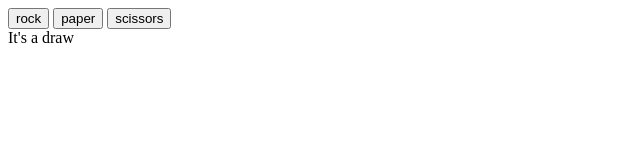
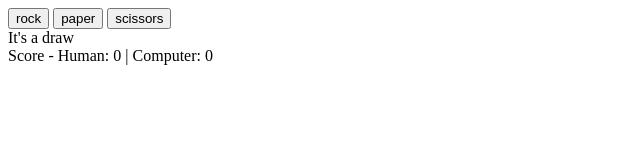
Before and after one commit to Avinashlimbu/rock-paper-scissors, a plain HTML site: page index.html in a window 1280 px wide. Both pictures are taken after a click on the button "rock". Shown: the whole page, without its empty margins (0-640 px from the left). Drawn offline with Linux system fonts and the light colour scheme.

Commit message:
Results display added
utilized don method, understood how i was wrongly adding element in the child part
which was cause errot!

```diff
--- a/index.html
+++ b/index.html
@@ -4,11 +4,12 @@
     <meta charset="UTF-8">
     <meta name="viewport" content="width=device-width, initial-scale=1.0">
     <title>Document</title>
+    <script src="script.js" defer></script>
+
 </head>
 <body>
     <button id="btn1">rock</button>
     <button id="btn2">paper</button>
     <button id="btn3">scissors</button>
-    <script src="script.js"></script>
 </body>
 </html>
--- a/script.js
+++ b/script.js
@@ -47,6 +47,9 @@ function playRound(humanChoice, computerChoice) {
         computerScore++;
     }
     console.log (`Score - Human: ${humanScore} | Computer: ${computerScore}`)
+    const resultMessage = document.getElementById('resultDiv');
+    const message = (`Score - Human: ${humanScore} | Computer: ${computerScore}`);
+    resultMessage.textContent = message;
 }
 
 //Get human choice
@@ -63,8 +66,17 @@ buttons.forEach((button, i) => {
             const computerChoice = getComputerChoice();
             playRound(humanChoice, computerChoice);
             });
+
 })
 
+
+//div for how winner's are declared
 const newDiv = document.createElement('div');
 newDiv.id = "newDiv";
 document.body.appendChild(newDiv);
+
+//div for results withing how winners are declared
+const resultDiv = document.createElement('div');
+resultDiv.id = "resultDiv";
+//resultDiv.textContent = "hello checking if this works"
+document.body.appendChild(resultDiv);
```
